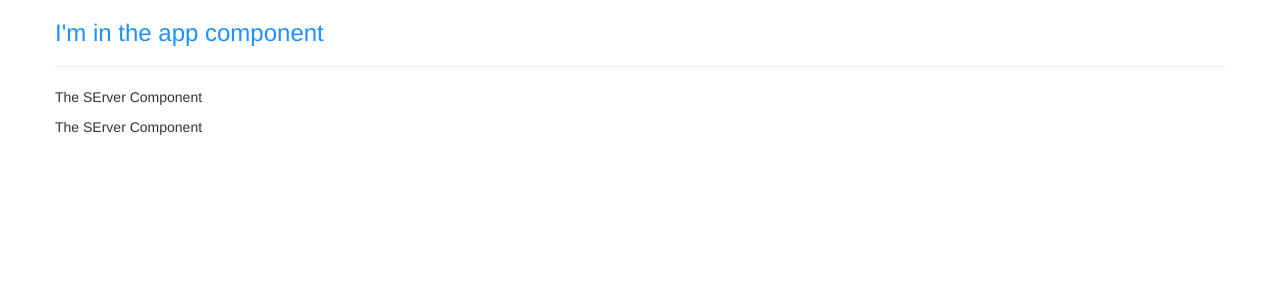
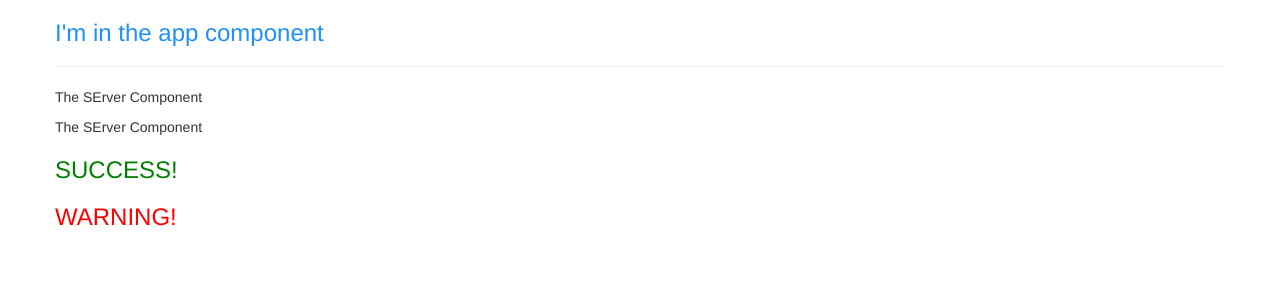
Before and after one commit to TheeSweeney/GOATPractice, an Angular app: page / in a window 1280 px wide. Shown: the top 300 px of the page. Built offline with nearby package versions, Linux system fonts and the light colour scheme.

Commit message:
practice creating components manually and using cli; component nesting;

```diff
--- a/src/app/app.component.html
+++ b/src/app/app.component.html
@@ -3,9 +3,8 @@
     <div class="col-sx-12">
       <h3>I'm in the app component</h3>
       <hr>
-      <!-- <app-servers></app-servers> -->
-      <!-- <div app-servers></div> -->
-      <div class="app-servers"></div>
+      <app-servers></app-servers>
+      <success-alert></success-alert>
     </div>
   </div>
 </div>
--- a/src/app/servers/servers.component.ts
+++ b/src/app/servers/servers.component.ts
@@ -1,8 +1,7 @@
 import { Component, OnInit } from '@angular/core';
 
 @Component({
-  // selector: '[app-servers]',
-  selector: '.app-servers',
+  selector: 'app-servers',
   template: `
     <app-server></app-server>
     <app-server></app-server>`,
--- /dev/null
+++ b/src/app/success-alert/success-alert.component.css
@@ -0,0 +1,3 @@
+h3 {
+    color: green;
+}
--- /dev/null
+++ b/src/app/success-alert/success-alert.component.html
@@ -0,0 +1,2 @@
+<h3>SUCCESS!</h3>
+<warning-alert></warning-alert>
--- /dev/null
+++ b/src/app/warning-alert/warning-alert.component.css
@@ -0,0 +1,3 @@
+h3 {
+    color: red;
+}
--- /dev/null
+++ b/src/app/warning-alert/warning-alert.component.html
@@ -0,0 +1 @@
+<h3>WARNING!</h3>
--- /dev/null
+++ b/src/app/warning-alert/warning-alert.component.ts
@@ -0,0 +1,15 @@
+import { Component, OnInit } from '@angular/core';
+
+@Component({
+  selector: 'warning-alert',
+  templateUrl: './warning-alert.component.html',
+  styleUrls: ['./warning-alert.component.css']
+})
+export class WarningAlertComponent implements OnInit {
+
+  constructor() { }
+
+  ngOnInit() {
+  }
+
+}
```
Also changed, not shown: src/app/app.module.ts (+6 -2 lines), src/app/success-alert/success-alert.component.ts (added, +11 -0 lines).
